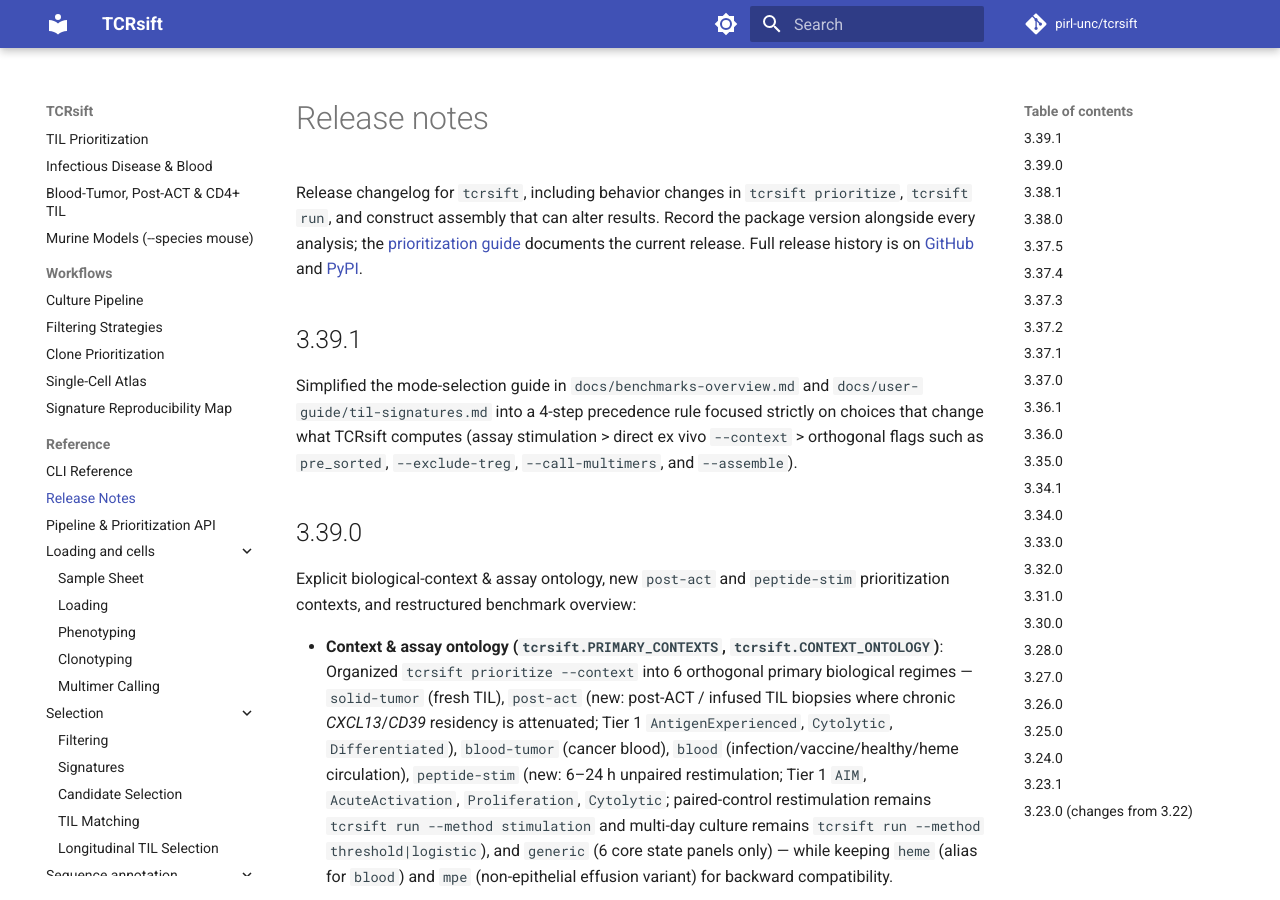
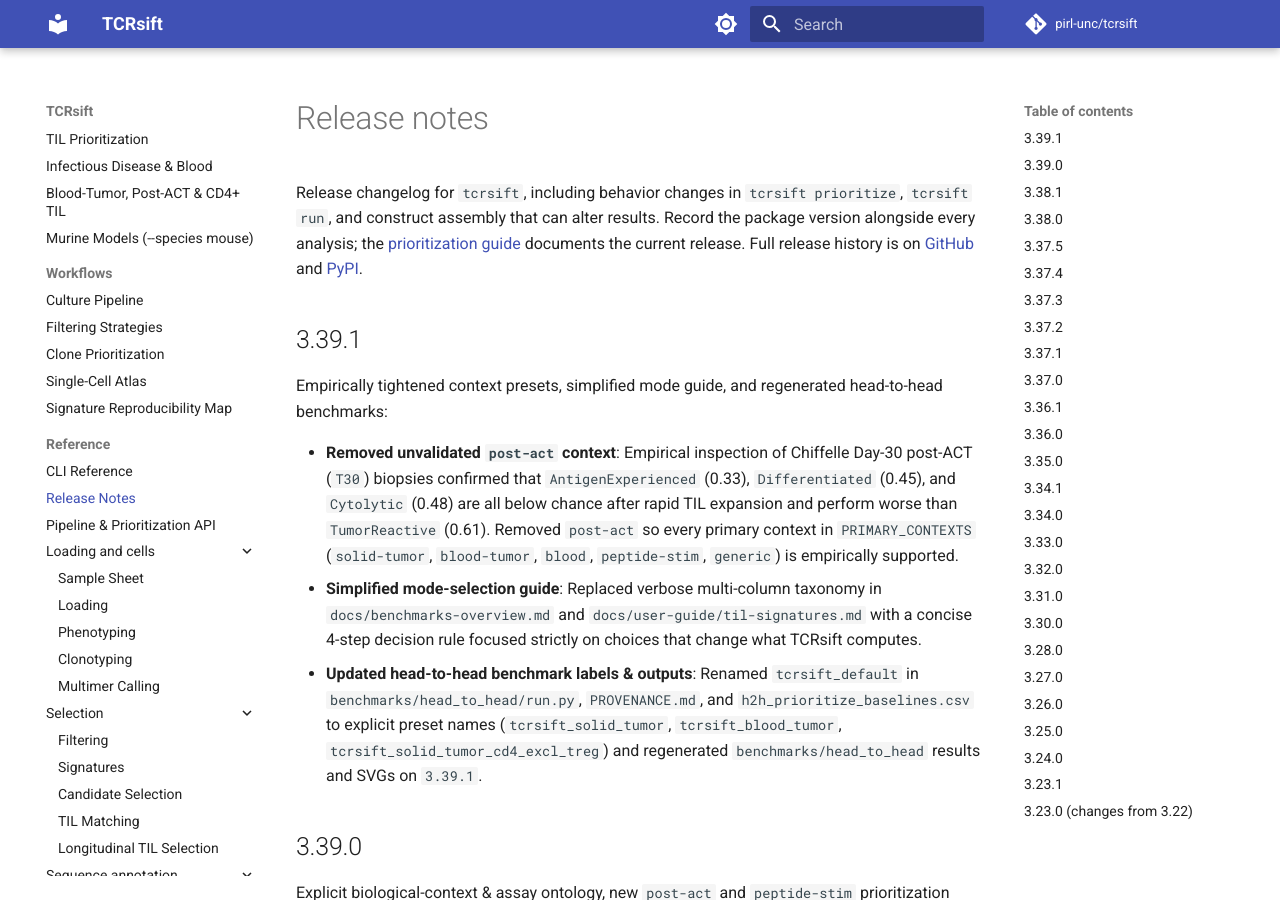
Before and after one commit to pirl-unc/tcrsift, an MkDocs documentation site: the page built from docs/release-notes.md, in a window 1280 px wide and 900 px high. Built offline with MkDocs 1.6.1 and Material for MkDocs 9.7.7, drawn with Linux system fonts in a browser that asks for light colours; comment, search, counter and statistics services are not loaded.

Commit message:
Remove unvalidated post-act preset and update head-to-head benchmark context labels

```diff
--- a/docs/release-notes.md
+++ b/docs/release-notes.md
@@ -10,11 +10,25 @@ release. Full release history is on
 
 ## 3.39.1
 
-Simplified the mode-selection guide in `docs/benchmarks-overview.md` and
-`docs/user-guide/til-signatures.md` into a 4-step precedence rule focused
-strictly on choices that change what TCRsift computes (assay stimulation >
-direct ex vivo `--context` > orthogonal flags such as `pre_sorted`,
-`--exclude-treg`, `--call-multimers`, and `--assemble`).
+Empirically tightened context presets, simplified mode guide, and regenerated
+head-to-head benchmarks:
+
+- **Removed unvalidated `post-act` context**: Empirical inspection of Chiffelle
+  Day-30 post-ACT (`T30`) biopsies confirmed that `AntigenExperienced` (0.33),
+  `Differentiated` (0.45), and `Cytolytic` (0.48) are all below chance after
+  rapid TIL expansion and perform worse than `TumorReactive` (0.61). Removed
+  `post-act` so every primary context in `PRIMARY_CONTEXTS` (`solid-tumor`,
+  `blood-tumor`, `blood`, `peptide-stim`, `generic`) is empirically supported.
+- **Simplified mode-selection guide**: Replaced verbose multi-column taxonomy in
+  `docs/benchmarks-overview.md` and `docs/user-guide/til-signatures.md` with a
+  concise 4-step decision rule focused strictly on choices that change what
+  TCRsift computes.
+- **Updated head-to-head benchmark labels & outputs**: Renamed `tcrsift_default`
+  in `benchmarks/head_to_head/run.py`, `PROVENANCE.md`, and
+  `h2h_prioritize_baselines.csv` to explicit preset names
+  (`tcrsift_solid_tumor`, `tcrsift_blood_tumor`,
+  `tcrsift_solid_tumor_cd4_excl_treg`) and regenerated `benchmarks/head_to_head`
+  results and SVGs on `3.39.1`.
 
 ## 3.39.0
 
```
Also changed, not shown: benchmarks/head_to_head/PROVENANCE.md (+1 -1 lines), docs/benchmarks-overview.md (+15 -16 lines), docs/user-guide/til-signatures.md (+0 -1 lines), docs/assets/figures/h2h_pgen_olga.svg, 8 other files.
